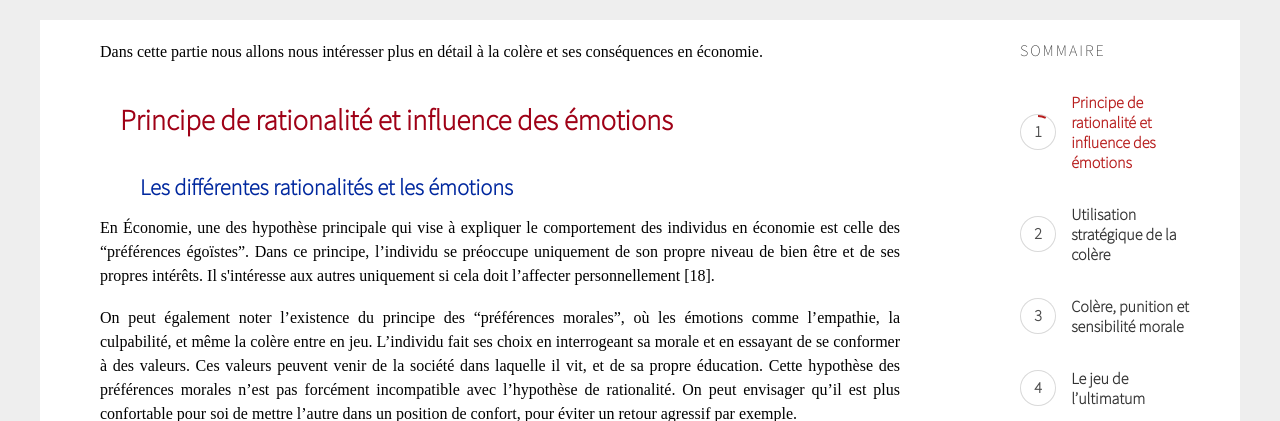
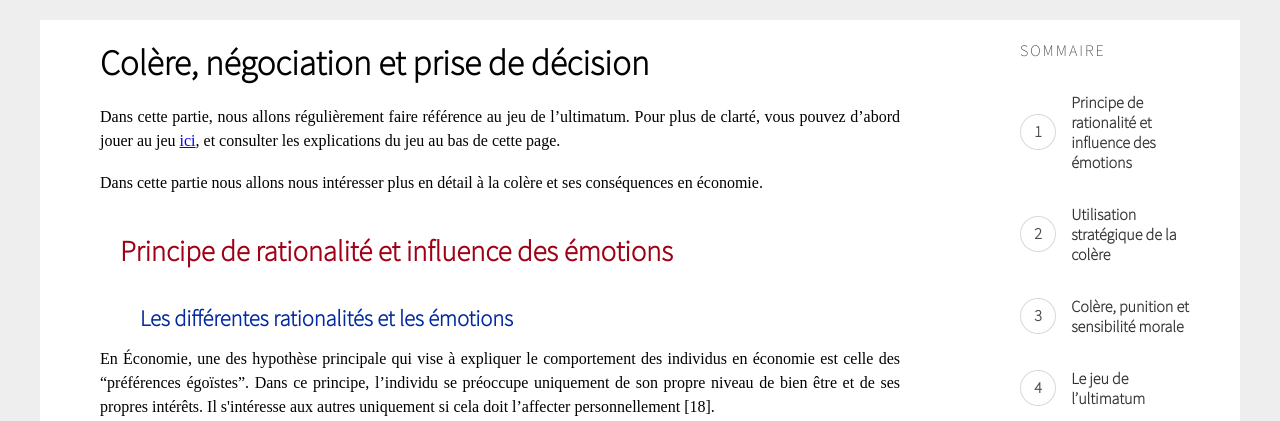
Before and after one commit to Jadounix/economie_colere, a PHP site: page /P3.php in a window 1280 px wide. Shown: the part 108-529 px from the top of the page. Run offline with PHP 8.4, Linux system fonts and the light colour scheme; some libraries are stand-ins or nearby versions.

Commit message:
ajout des liens en haut des pages

```diff
--- a/P2.php
+++ b/P2.php
@@ -6,7 +6,7 @@
   </aside>
   <main class="post-content">
     <h1>Les caractéristiques de la colère</h1>
-    <p>Dans cette partie, nous allons régulièrement faire référence au jeu de l’ultimatum. Pour plus de clarté, vous pouvez d’abord jouer au jeu ici, puis consulter les explications du jeu là.</p>
+    <p>Dans cette partie, nous allons régulièrement faire référence au jeu de l’ultimatum. Pour plus de clarté, vous pouvez d’abord jouer au jeu <a href="P4.php">ici</a>, puis consulter les explications du jeu <a href="P3.php">là</a>.</p>
 
     <h2>Les composantes de la colère</h2>
     <p>Il existe de très nombreuses définitions des émotions et une façon de s'y repérer est d'en donner les caractéristiques principales.
--- a/P3.php
+++ b/P3.php
@@ -5,7 +5,12 @@
     <!-- Javascript s'en occuppe. . .  -->
   </aside>
   <main class="post-content">
+
+    <h1>Colère, négociation et prise de décision</h1>
+
+    <p>Dans cette partie, nous allons régulièrement faire référence au jeu de l’ultimatum. Pour plus de clarté, vous pouvez d’abord jouer au jeu <a href="P4.php">ici</a>, et consulter les explications du jeu au bas de cette page.</p>
     <p>Dans cette partie nous allons nous intéresser plus en détail à la colère et ses conséquences en économie.</p>
+
     <h2>Principe de rationalité et influence des émotions</h2>
     <h3>Les différentes rationalités et les émotions</h3>
     <p>En Économie, une des hypothèse principale qui vise à expliquer le comportement des individus en économie est celle des “préférences égoïstes”. Dans ce principe, l’individu se préoccupe uniquement de son propre niveau de bien être et de ses
```
